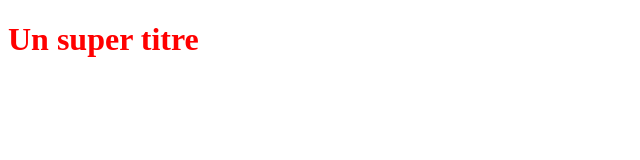
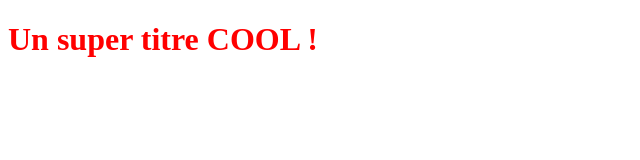
Before and after one commit to RED-JEM/openclassroom, a plain HTML site: page index.html in a window 1280 px wide. Shown: the whole page, without its empty margins (0-640 px from the left). Drawn offline with Linux system fonts and the light colour scheme.

Commit message:
modification titre H1

```diff
--- a/index.html
+++ b/index.html
@@ -5,6 +5,6 @@
    <link rel="stylesheet" type="text/css" href="styles.css">
 </head>
 <body>
-   <h1>Un super titre</h1>
+   <h1>Un super titre COOL !</h1>
 </body>
 </html>
```
